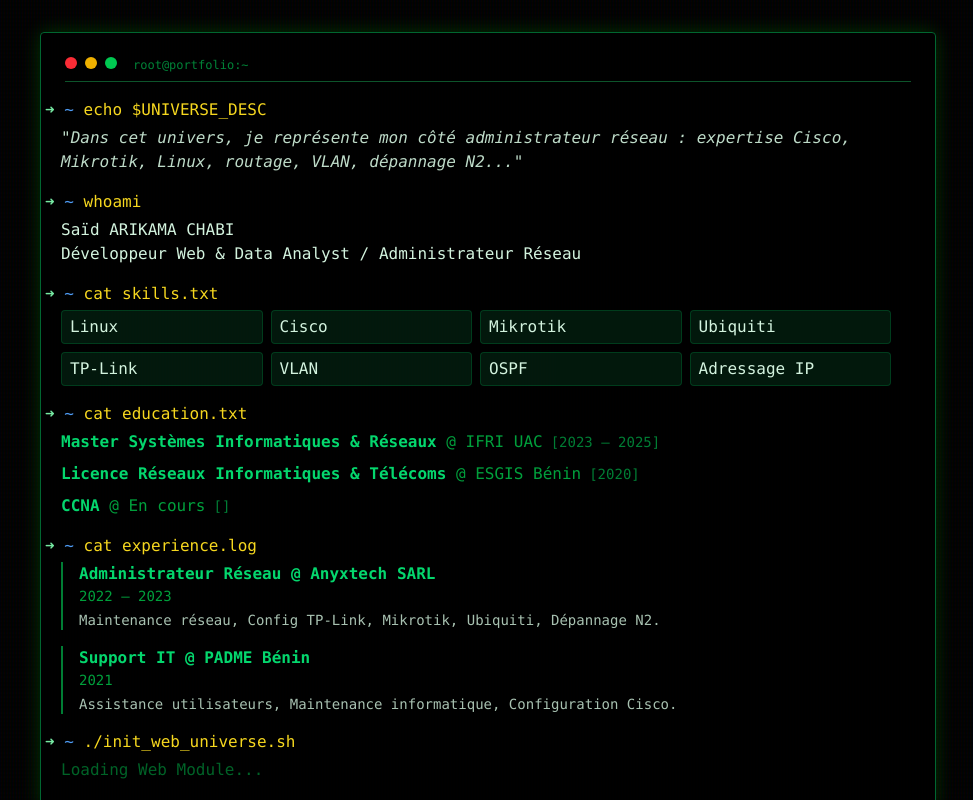
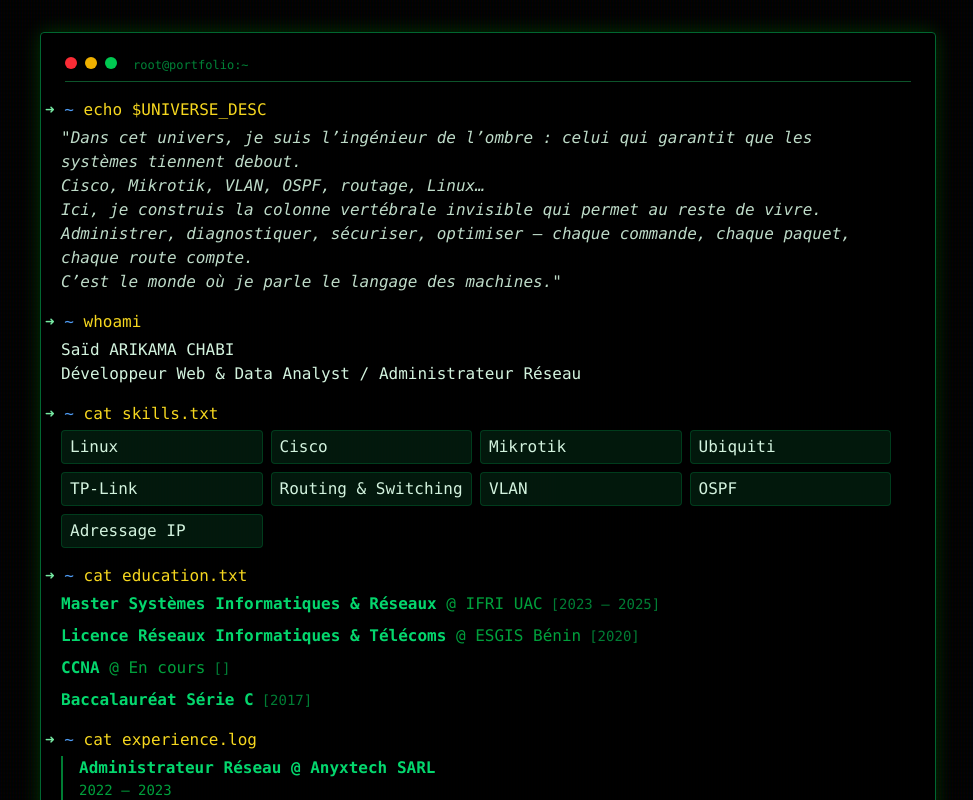
Before and after one commit to Lamakira/portfolio-said-v1, a Vue app: page / in a window 1280 px wide. Shown: the part 800-1600 px from the top of the page, without its empty margins (152-1125 px from the left). Built offline with nearby package versions, Linux system fonts and the light colour scheme.

Commit message:
feat: make the universe descriptions more impactful

```diff
--- a/src/components/DataSection.vue
+++ b/src/components/DataSection.vue
@@ -2,8 +2,10 @@
 import { onMounted, ref } from 'vue';
 import { resumeData } from '@/data/resumeData';
 import { useScrollAnimation } from '@/composables/useScrollAnimation';
+import { useUniverseState } from '@/composables/useUniverseState';
 
 const { createScene } = useScrollAnimation();
+const { state } = useUniverseState();
 const sectionRef = ref(null);
 const chartRef = ref(null);
 
@@ -36,14 +38,16 @@ onMounted(() => {
 
     <div class="container mx-auto relative z-10">
       <h2 class="text-4xl md:text-5xl font-bold text-center text-slate-900 mb-16 tracking-tight">
-        Data & Intelligence
+        Data & IA
       </h2>
 
       <!-- Universe Description -->
-      <div class="max-w-3xl mx-auto text-center mb-12">
-        <p class="text-lg text-slate-600 italic border-l-4 border-blue-500 pl-4 inline-block text-left">
-          "{{ resumeData.universeDescriptions.data }}"
-        </p>
+      <div class="max-w-3xl mx-auto text-center mb-12 min-h-[80px]">
+        <transition name="fade-slide">
+          <p v-if="state.isDataActive" class="text-lg text-slate-600 italic border-l-4 border-blue-500 pl-4 inline-block text-left whitespace-pre-line">
+            "{{ resumeData.descriptions.data }}"
+          </p>
+        </transition>
       </div>
 
       <div class="grid grid-cols-1 lg:grid-cols-2 gap-12 items-center">
--- a/src/components/HeroNetwork.vue
+++ b/src/components/HeroNetwork.vue
@@ -48,8 +48,8 @@ onMounted(() => {
         <!-- Universe Description -->
         <div class="terminal-line">
           <span class="text-green-300">➜</span> <span class="text-blue-400">~</span> <span class="text-yellow-300">echo $UNIVERSE_DESC</span>
-          <div class="pl-4 mt-1 text-green-100 italic opacity-90">
-            "{{ resumeData.universeDescriptions.network }}"
+          <div class="pl-4 mt-1 text-green-100 italic opacity-90 whitespace-pre-line">
+            "{{ resumeData.descriptions.network }}"
           </div>
         </div>
 
@@ -75,7 +75,7 @@ onMounted(() => {
           <div class="pl-4 mt-1 space-y-2 text-green-100">
             <div v-for="(edu, index) in resumeData.education.network" :key="index">
               <span class="text-green-400 font-bold">{{ edu.degree }}</span>
-              <span class="text-green-600"> @ {{ edu.school }}</span>
+              <span class="text-green-600" v-if="edu.school"> @ {{ edu.school }}</span>
               <span class="text-green-700 text-sm ml-2">[{{ edu.year }}]</span>
             </div>
           </div>
--- a/src/components/PortalNetworkToWeb.vue
+++ b/src/components/PortalNetworkToWeb.vue
@@ -1,19 +1,16 @@
 <script setup>
 import { onMounted, ref } from 'vue';
 import { useScrollAnimation } from '@/composables/useScrollAnimation';
+import { useUniverseState } from '@/composables/useUniverseState';
 
 const { createPortalTransition, gsap } = useScrollAnimation();
+const { setWebActive } = useUniverseState();
 const portalRef = ref(null);
 const textRef = ref(null);
 
 onMounted(() => {
-  const tl = createPortalTransition(portalRef.value);
-
-  if (tl) {
-    // Transition from black (Network) to dark blue/purple (Web)
-    tl.to(portalRef.value, {
-      backgroundColor: '#0f172a', // Slate-900
-      duration: 1,
+  createPortalTransition(portalRef.value, 'bg-black', 'bg-slate-900', () => {
+    setWebActive(true);
   });
 
   // Glitch effect on text
@@ -28,7 +25,6 @@ onMounted(() => {
     scale: 1.1,
     opacity: 0,
   });
-  }
 });
 </script>
 
--- a/src/components/WebSection.vue
+++ b/src/components/WebSection.vue
@@ -2,8 +2,10 @@
 import { onMounted, ref } from 'vue';
 import { resumeData } from '@/data/resumeData';
 import { useScrollAnimation } from '@/composables/useScrollAnimation';
+import { useUniverseState } from '@/composables/useUniverseState';
 
 const { createScene } = useScrollAnimation();
+const { state } = useUniverseState();
 const sectionRef = ref(null);
 const cardsRef = ref(null);
 
@@ -46,10 +48,12 @@ onMounted(() => {
       </h2>
 
       <!-- Universe Description -->
-      <div class="max-w-3xl mx-auto text-center mb-12">
-        <p class="text-lg text-slate-300 italic border-l-4 border-purple-500 pl-4 inline-block text-left">
-          "{{ resumeData.universeDescriptions.web }}"
-        </p>
+      <div class="max-w-3xl mx-auto text-center mb-12 min-h-[80px]">
+        <transition name="fade-slide">
+          <p v-if="state.isWebActive" class="text-lg text-slate-300 italic border-l-4 border-purple-500 pl-4 inline-block text-left whitespace-pre-line">
+            "{{ resumeData.descriptions.web }}"
+          </p>
+        </transition>
       </div>
 
       <!-- Skills -->
@@ -91,4 +95,15 @@ onMounted(() => {
 .project-card {
   perspective: 1000px;
 }
+
+.fade-slide-enter-active,
+.fade-slide-leave-active {
+  transition: all 0.8s ease;
+}
+
+.fade-slide-enter-from,
+.fade-slide-leave-to {
+  opacity: 0;
+  transform: translateY(20px);
+}
 </style>
--- a/src/composables/useScrollAnimation.js
+++ b/src/composables/useScrollAnimation.js
@@ -47,7 +47,7 @@ export function useScrollAnimation() {
   };
 
   // Create a portal transition effect
-  const createPortalTransition = (container, fromClass, toClass) => {
+  const createPortalTransition = (container, fromClass, toClass, onComplete) => {
     if (!container) return;
 
     const tl = gsap.timeline({
@@ -58,6 +58,12 @@ export function useScrollAnimation() {
         pin: true,
         scrub: true,
         invalidateOnRefresh: true,
+        onLeave: () => {
+          if (onComplete) onComplete();
+        },
+        onEnterBack: () => {
+             // Optional: handle reverse direction if needed, but for now we focus on forward
+        }
       },
     });
 
--- /dev/null
+++ b/src/composables/useUniverseState.js
@@ -0,0 +1,28 @@
+import { reactive } from 'vue';
+
+const state = reactive({
+  isNetworkActive: true, // First universe is active by default
+  isWebActive: false,
+  isDataActive: false,
+});
+
+export function useUniverseState() {
+  const setNetworkActive = (value) => {
+    state.isNetworkActive = value;
+  };
+
+  const setWebActive = (value) => {
+    state.isWebActive = value;
+  };
+
+  const setDataActive = (value) => {
+    state.isDataActive = value;
+  };
+
+  return {
+    state,
+    setNetworkActive,
+    setWebActive,
+    setDataActive,
+  };
+}
--- a/src/data/resumeData.js
+++ b/src/data/resumeData.js
@@ -10,11 +10,23 @@ export const resumeData = {
     location: "Bénin",
     linkedin: "https://linkedin.com/in/saïd-arikama-chabi",
     github: "https://github.com/Lamakira",
+    permis: "B",
   },
-  universeDescriptions: {
-    network: "Dans cet univers, je représente mon côté administrateur réseau : expertise Cisco, Mikrotik, Linux, routage, VLAN, dépannage N2...",
-    web: "Ici, je suis le développeur web : travaux en PHP/Laravel, Vue.js, création de plateformes comme YOWL, FreeAds, Post-it...",
-    data: "Ici, je suis l’analyste Data & IA : analyses Pandas/NumPy, NLP, Deep Learning TensorFlow, dashboards Power BI...",
+  descriptions: {
+    network: `Dans cet univers, je suis l’ingénieur de l’ombre : celui qui garantit que les systèmes tiennent debout.
+Cisco, Mikrotik, VLAN, OSPF, routage, Linux…
+Ici, je construis la colonne vertébrale invisible qui permet au reste de vivre.
+Administrer, diagnostiquer, sécuriser, optimiser — chaque commande, chaque paquet, chaque route compte.
+C’est le monde où je parle le langage des machines.`,
+    web: `Ici, je deviens le créateur d’expériences : je conçois des interfaces qui respirent, des plateformes qui vivent,
+du backend Laravel aux front Vue.js, en passant par les API et la logique métier.
+YOWL, FreeAds, Post-it… chaque projet est un espace où je transforme une idée en produit.
+Dans cet univers, je suis un artisan numérique qui construit des solutions élégantes, utiles et humaines.`,
+    data: `Ici, je suis l’architecte du sens : j’analyse, nettoie, transforme et fais parler les données.
+Pandas, NumPy, modèles ML (SVC, KNN, Random Forest), Deep Learning TensorFlow/Keras…
+NLP, classification, Big Data, dashboards Power BI :
+je façonne l’intelligence qui révèle les tendances et éclaire les décisions.
+Dans cet univers, chaque dataset est une histoire à décoder.`,
   },
   experiences: {
     network: [
@@ -22,7 +34,7 @@ export const resumeData = {
         role: "Administrateur Réseau",
         company: "Anyxtech SARL",
         period: "2022 – 2023",
-        description: "Maintenance réseau, Config TP-Link, Mikrotik, Ubiquiti, Dépannage N2.",
+        description: "Supervision et maintenance réseau, Config TP-Link, Mikrotik, Ubiquiti, Dépannage N2, Support technique client.",
       },
       {
         role: "Support IT",
@@ -34,17 +46,17 @@ export const resumeData = {
     web: [
       {
         role: "Développeur Web & Data",
-        company: "Coding Academy",
+        company: "Projets Académiques",
         period: "2025 – actuel",
-        description: "Développement de projets intensifs : YOWL (Laravel + Vue.js), FreeAds (Laravel), Post-it SPA (Vue.js).",
+        description: "Développement de projets intensifs : YOWL (Laravel + Vue.js + MySQL), FreeAds (Laravel CRUD + Auth), Post-it SPA (Vue.js).",
       },
     ],
     data: [
       {
         role: "Développeur Web & Data",
-        company: "Coding Academy",
+        company: "Projets Académiques",
         period: "2025 – actuel",
-        description: "Deep Learning (Fashion MNIST), NLP (Topic Modeling), Big Data & BI (Dataset 3M lignes).",
+        description: "Deep Learning (Classification Fashion MNIST), NLP (Topic modeling via TF-IDF, LSA), Big Data / BI (Dataset 3M lignes + KPIs Power BI).",
       },
     ],
   },
@@ -64,6 +76,11 @@ export const resumeData = {
         degree: "CCNA",
         school: "En cours",
         year: "",
+      },
+      {
+        degree: "Baccalauréat Série C",
+        school: "",
+        year: "2017",
       },
     ],
     data: [
@@ -85,7 +102,7 @@ export const resumeData = {
       {
         title: "FreeAds",
         description: "Site de petites annonces avec gestion de comptes.",
-        tech: ["Laravel", "PHP"],
+        tech: ["Laravel", "PHP", "Auth"],
         link: "#",
       },
       {
@@ -98,7 +115,7 @@ export const resumeData = {
     data: [
       {
         title: "Deep Learning Fashion MNIST",
-        description: "Classification d'images de mode avec TensorFlow/Keras.",
+        description: "Classification d'images de mode avec TensorFlow/Keras (Dense Networks).",
         tech: ["TensorFlow", "Keras", "Python"],
       },
       {
@@ -114,9 +131,10 @@ export const resumeData = {
     ],
   },
   skills: {
-    network: ["Linux", "Cisco", "Mikrotik", "Ubiquiti", "TP-Link", "VLAN", "OSPF", "Adressage IP"],
-    web: ["Python", "JavaScript", "Vue.js", "PHP", "Laravel", "MySQL"],
-    data: ["Pandas", "NumPy", "Matplotlib", "Seaborn", "Power BI", "Scikit-learn", "TensorFlow", "Keras"],
+    network: ["Linux", "Cisco", "Mikrotik", "Ubiquiti", "TP-Link", "Routing & Switching", "VLAN", "OSPF", "Adressage IP"],
+    web: ["Python", "JavaScript", "PHP", "Laravel", "Vue.js", "MySQL", "Fullstack Laravel + Vue.js"],
+    data: ["Pandas", "NumPy", "Matplotlib", "Seaborn", "Power BI", "Scikit-learn", "SVC", "SVR", "KNN", "Random Forest", "TensorFlow", "Keras"],
+    soft: ["Esprit d'analyse", "Autonomie", "Adaptabilité"],
   },
   assets: {
     cvUrl: "/assets/CV_Saïd ARIKAMA CHABI.pdf",
```
Also changed, not shown: src/components/PortalWebToData.vue (+18 -23 lines). Lines whose indentation alone changed are shown as unchanged.
